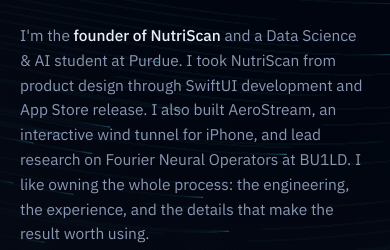
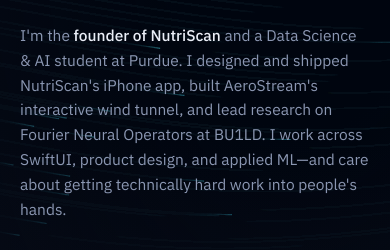
Before and after one commit to nuv2453-ah/portfolio, a plain HTML site: page index.html in a window 390 px wide. Shown: the part 503-753 px from the top of the page. Drawn offline with Linux system fonts and the light colour scheme.

Commit message:
Tighten portfolio introduction for mobile

```diff
--- a/index.html
+++ b/index.html
@@ -249,7 +249,7 @@
       <div class="eyebrow reveal">Founder · iOS Developer · AI Researcher</div>
       <h1 class="name reveal" id="hero-title">Nuv Ahuja</h1>
       <p class="thesis reveal">I take technically ambitious ideas <span class="hl">all the way to launch.</span></p>
-      <p class="bio reveal">I'm the <strong>founder of NutriScan</strong> and a Data Science &amp; AI student at Purdue. I took NutriScan from product design through SwiftUI development and App Store release. I also built AeroStream, an interactive wind tunnel for iPhone, and lead research on Fourier Neural Operators at BU1LD. I like owning the whole process: the engineering, the experience, and the details that make the result worth using.</p>
+      <p class="bio reveal">I'm the <strong>founder of NutriScan</strong> and a Data Science &amp; AI student at Purdue. I designed and shipped NutriScan's iPhone app, built AeroStream's interactive wind tunnel, and lead research on Fourier Neural Operators at BU1LD. I work across SwiftUI, product design, and applied ML—and care about getting technically hard work into people's hands.</p>
       <div class="cta-row reveal">
         <a class="btn btn-primary" href="#work">See what I've built <svg viewBox="0 0 24 24" fill="none" stroke="currentColor" stroke-width="2" aria-hidden="true"><path d="M5 12h14M13 6l6 6-6 6"/></svg></a>
         <a class="btn btn-ghost" href="mailto:nuv2453@gmail.com">Get in touch ↗</a>
```
